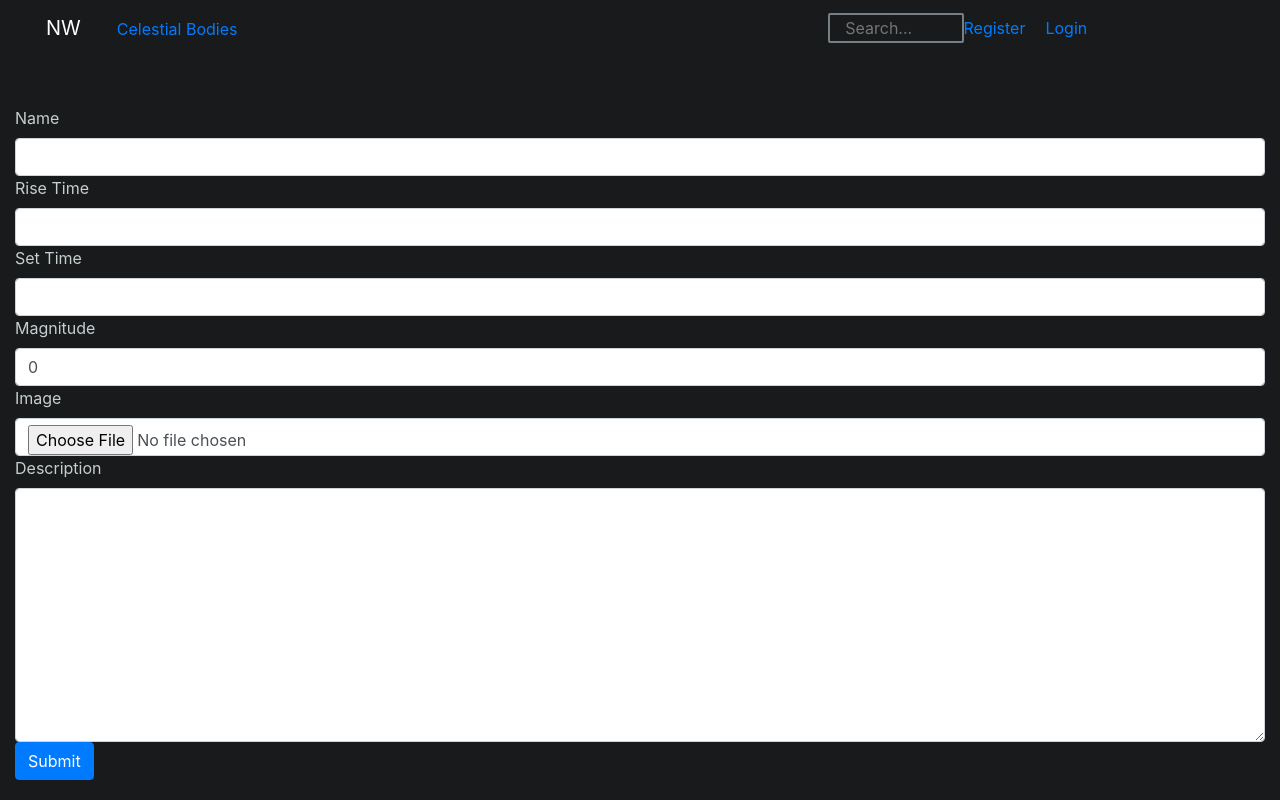
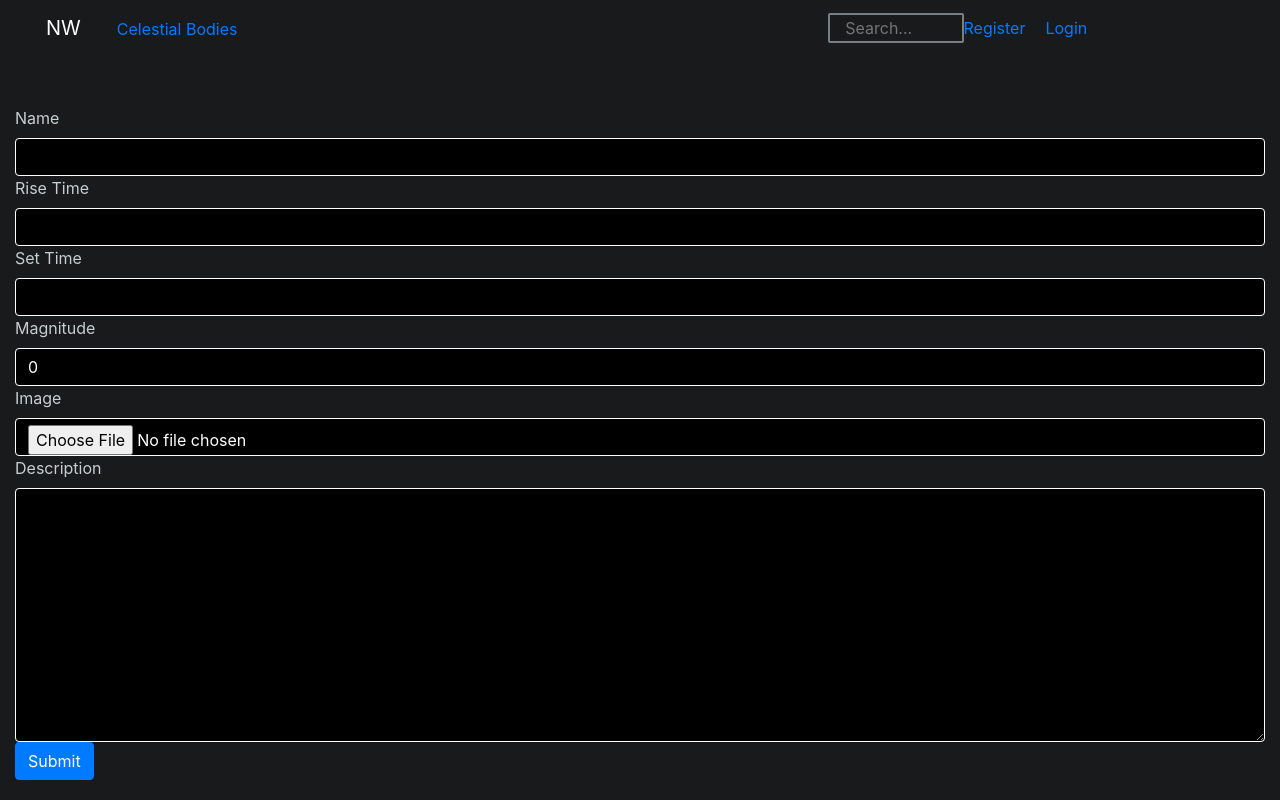
Before and after one commit to PatrickBoynton/night_watch, a React (Create React App) app in the folder frontend/static/: page /admin in a window 1280 px wide. Built offline with nearby package versions, Linux system fonts and the light colour scheme; no server answers.

Commit message:
Added more styling.

```diff
--- a/frontend/static/src/App.css
+++ b/frontend/static/src/App.css
@@ -13,3 +13,18 @@
     /*padding-top: .5rem;*/
     /*padding-bottom: .5rem;*/
 }
+img{
+    width: 100%;
+}
+.create{
+    text-align: center;
+}
+.modal-content{
+    background-color: black;
+    color: white;
+}
+.form-control{
+    background-color: black;
+    color: white;
+    border: 1px solid white;
+}
```
